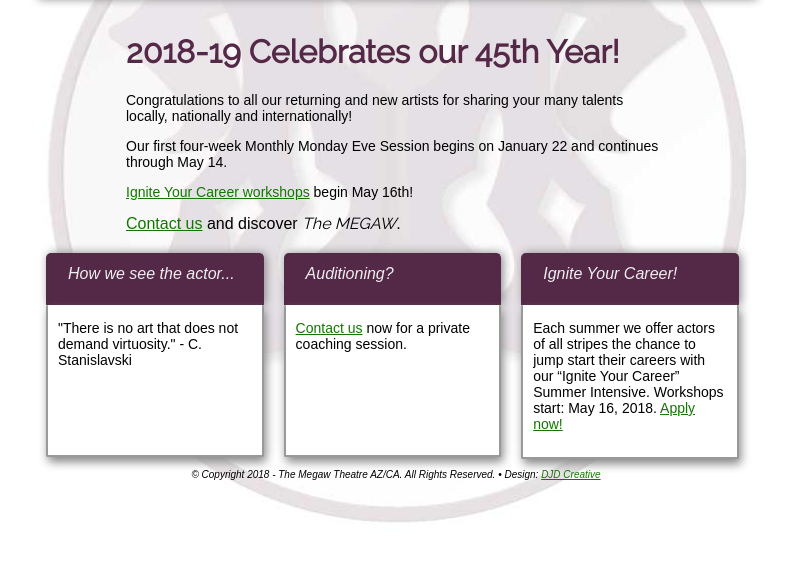
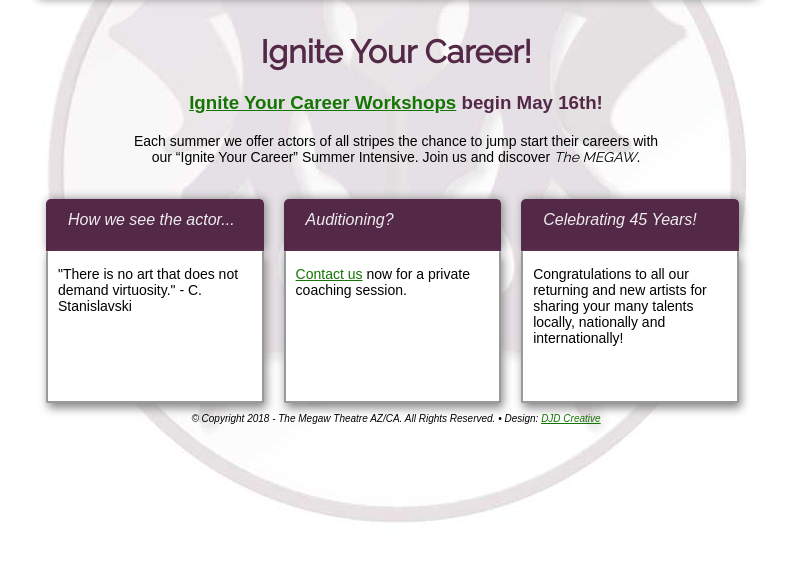
Before and after one commit to biscaboy/megaw, a plain HTML site: page index.html in a window 1280 px wide. Shown: the part 187-748 px from the top of the page, without its empty margins (244-1039 px from the left). Drawn offline with Linux system fonts and the light colour scheme.

Commit message:
Ignite content prority focus

```diff
--- a/index.html
+++ b/index.html
@@ -34,13 +34,10 @@
                 </div>
                 <div id="main">
                     <div>
-                        <div style="width:75%;margin:0 auto;">
-                            <h1>2018-19 Celebrates our 45th Year!</h1>
-                            <p>Congratulations to all our returning and new artists for sharing your many talents locally, nationally and internationally!</p>
-                            <p>Our first four-week Monthly Monday Eve Session begins on January 22 and continues through May 14.</p>
-                            <p><a href="ignite.html?v=20170402">Ignite Your Career workshops</a> begin May 16th!</p>
-                            </span>
-                            <a href="contact.html?v=20180402">Contact us</a> and discover <i style="font-family: 'Raleway', Ariel">The MEGAW</i>.
+                        <div style="text-align:center;width:75%;margin:0 auto;">
+                            <h1>Ignite Your Career!</h1>
+                            <h3><a href="ignite.html?v=20170402">Ignite Your Career Workshops</a> begin May 16th!</h3>
+                            <p>Each summer we offer actors of all stripes the chance to jump start their careers with our “Ignite Your Career” Summer Intensive.  Join us and discover <i style="font-family: 'Raleway', Ariel">The MEGAW</i>.
                         </div>
                     </div>
                     <div id="boxcontainer">
@@ -66,12 +63,12 @@
                     </div>
                     <div class="box">
                       <div class="boxheader">
-                          <div class="boxheadertxt">Ignite Your Career!
+                          <div class="boxheadertxt">Celebrating 45 Years!
                           </div>
                       </div>
                       <div class="boxbody">
                           <div class="boxbodytxt">
-                             Each summer we offer actors of all stripes the chance to jump start their careers with our “Ignite Your Career” Summer Intensive. Workshops start: May 16, 2018. <a href="ignite.html?v=20180402" >Apply now!</a>
+                             Congratulations to all our returning and new artists for sharing your many talents locally, nationally and internationally!
                           </div>
                       </div>
                     </div>
```
Also changed, not shown: coaches.html (+1 -1 lines).
